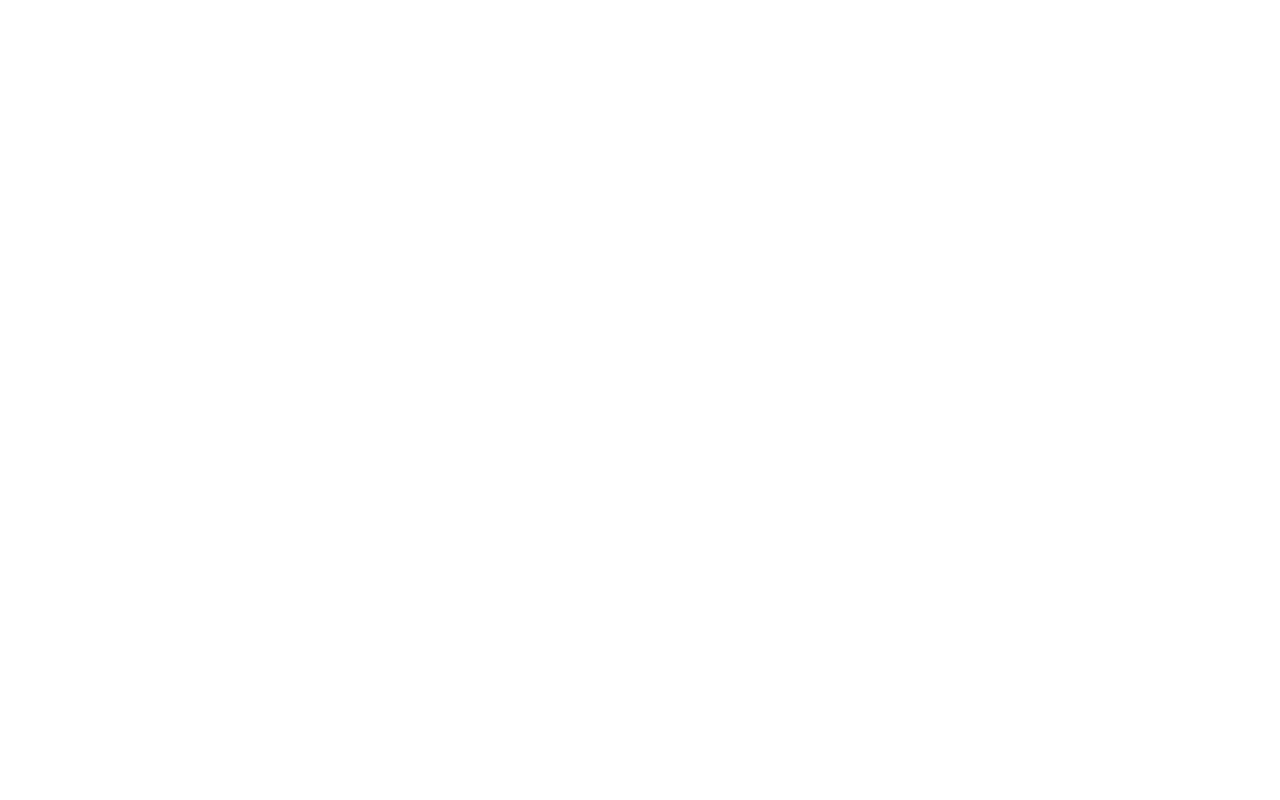
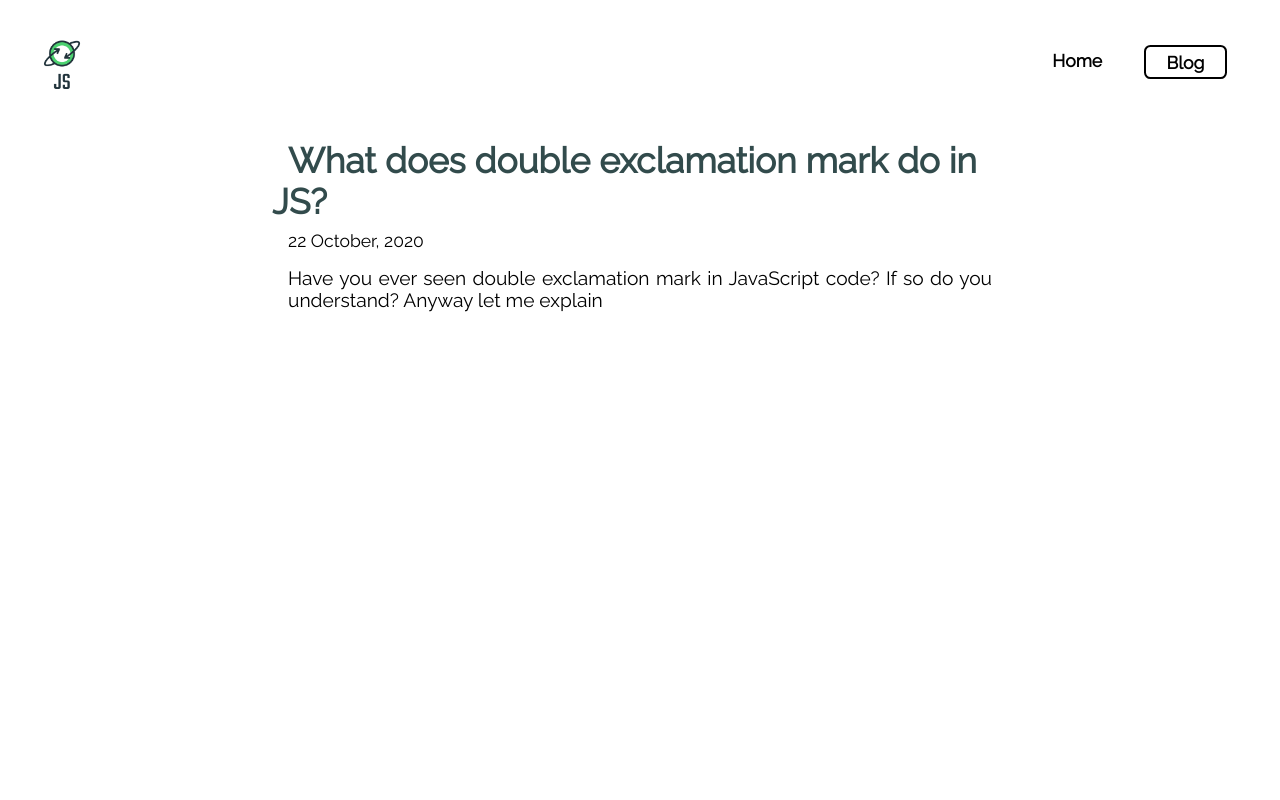
Before and after one commit to fdxs-alt/Portfolio, a Gatsby site: page /blog in a window 1280 px wide. Before the commit this address had no page. Shown: the top 800 px of the page. Built offline with nearby package versions, Linux system fonts and the light colour scheme; Gatsby itself is replaced by a stand-in of ours.

Commit message:
adding blog page

````diff
--- a/gatsby-config.js
+++ b/gatsby-config.js
@@ -27,5 +27,13 @@ module.exports = {
                 ],
             },
         },
+        {
+            resolve: 'gatsby-plugin-web-font-loader',
+            options: {
+                google: {
+                    families: ['Raleway'],
+                },
+            },
+        },
     ],
 };
--- a/package.json
+++ b/package.json
@@ -26,6 +26,7 @@
     "gatsby-plugin-react-helmet": "^3.3.14",
     "gatsby-plugin-sharp": "^2.6.42",
     "gatsby-plugin-styled-components": "^3.3.14",
+    "gatsby-plugin-web-font-loader": "^1.0.4",
     "gatsby-remark-images": "^3.3.35",
     "gatsby-remark-relative-images": "^2.0.2",
     "gatsby-source-filesystem": "^2.3.35",
--- /dev/null
+++ b/src/pages/blog.tsx
@@ -0,0 +1,94 @@
+import { graphql, Link, useStaticQuery } from 'gatsby';
+import React from 'react';
+import Layout from '../components/Layout';
+import styled from 'styled-components';
+import { motion } from 'framer-motion';
+interface IData {
+    node: {
+        frontmatter: {
+            title: string;
+            date: string;
+            description: string;
+        };
+        fields: {
+            slug: string;
+        };
+    };
+}
+const BlogPostWrapper = styled.div`
+    width: 60%;
+    margin: auto;
+    min-height: 90vh;
+`;
+const Title = styled(Link)`
+    color: ${props => props.theme.colors.darkFont};
+    width: 100%;
+    padding: 1rem;
+    font-size: 2.2rem;
+    text-decoration: none;
+    font-weight: 800;
+
+    &:hover {
+        color: ${props => props.theme.colors.darkGrey};
+    }
+`;
+const Data = styled.div`
+    padding: 0.5rem 1rem;
+    font-size: 1.1rem;
+    font-weight: 500;
+`;
+const Description = styled.p`
+    font-size: 1.2rem;
+    padding: 0.5rem 1rem;
+    text-align: justify;
+`;
+const PostWrapper = styled(motion.div)`
+    padding: 1rem;
+`;
+const blog = () => {
+    const data = useStaticQuery(query);
+
+    return (
+        <Layout>
+            <BlogPostWrapper>
+                {data.allMarkdownRemark.edges.map((post: IData) => (
+                    <PostWrapper
+                        whileHover={{ scale: 1.03 }}
+                        initial={{ opacity: 0 }}
+                        animate={{ opacity: 1 }}
+                        transition={{ delay: 0.2 }}
+                    >
+                        <Title to={`/blog/${post.node.fields.slug}`}>
+                            {post.node.frontmatter.title}
+                        </Title>
+                        <Data>{post.node.frontmatter.date}</Data>
+                        <Description>
+                            {post.node.frontmatter.description}
+                        </Description>
+                    </PostWrapper>
+                ))}
+            </BlogPostWrapper>
+        </Layout>
+    );
+};
+
+export default blog;
+
+const query = graphql`
+    query {
+        allMarkdownRemark {
+            edges {
+                node {
+                    frontmatter {
+                        title
+                        date
+                        description
+                    }
+                    fields {
+                        slug
+                    }
+                }
+            }
+        }
+    }
+`;
--- a/src/posts/DoubleExclamationMark.md
+++ b/src/posts/DoubleExclamationMark.md
@@ -1,6 +1,7 @@
 ---
-date: '19-10-2020'
+date: '22 October, 2020'
 title: 'What does double exclamation mark do in JS?'
+description: 'Have you ever seen double exclamation mark in JavaScript code? If so do you understand? Anyway let me explain'
 ---
 
 #### True versus Truthy
@@ -31,11 +32,11 @@ Falseys value means - when converted to boolean, they are false.
 Basically it allows you to cast your values to boolean
 
 ```javascript
-const s = 'JavaScript syntax highlighting'
+const s = 'JavaScript syntax highlighting';
 
-alert(typeof s)
+alert(typeof s);
 
-const booleanValue = !!s
+const booleanValue = !!s;
 
-alert(typeof booleanValue)
+alert(typeof booleanValue);
 ```
--- a/src/style/GlobalStyle.ts
+++ b/src/style/GlobalStyle.ts
@@ -1,8 +1,7 @@
-import { createGlobalStyle } from 'styled-components'
+import { createGlobalStyle } from 'styled-components';
 
 const GlobalStyle = createGlobalStyle`
 
-   @import url('https://fonts.googleapis.com/css2?family=Raleway:wght@400;500;700&display=swap');
 
     *, *::before, *::after {
         margin: 0;
@@ -19,5 +18,5 @@ const GlobalStyle = createGlobalStyle`
 
 
 
-`
-export default GlobalStyle
+`;
+export default GlobalStyle;
````
Also changed, not shown: 1 other file.
